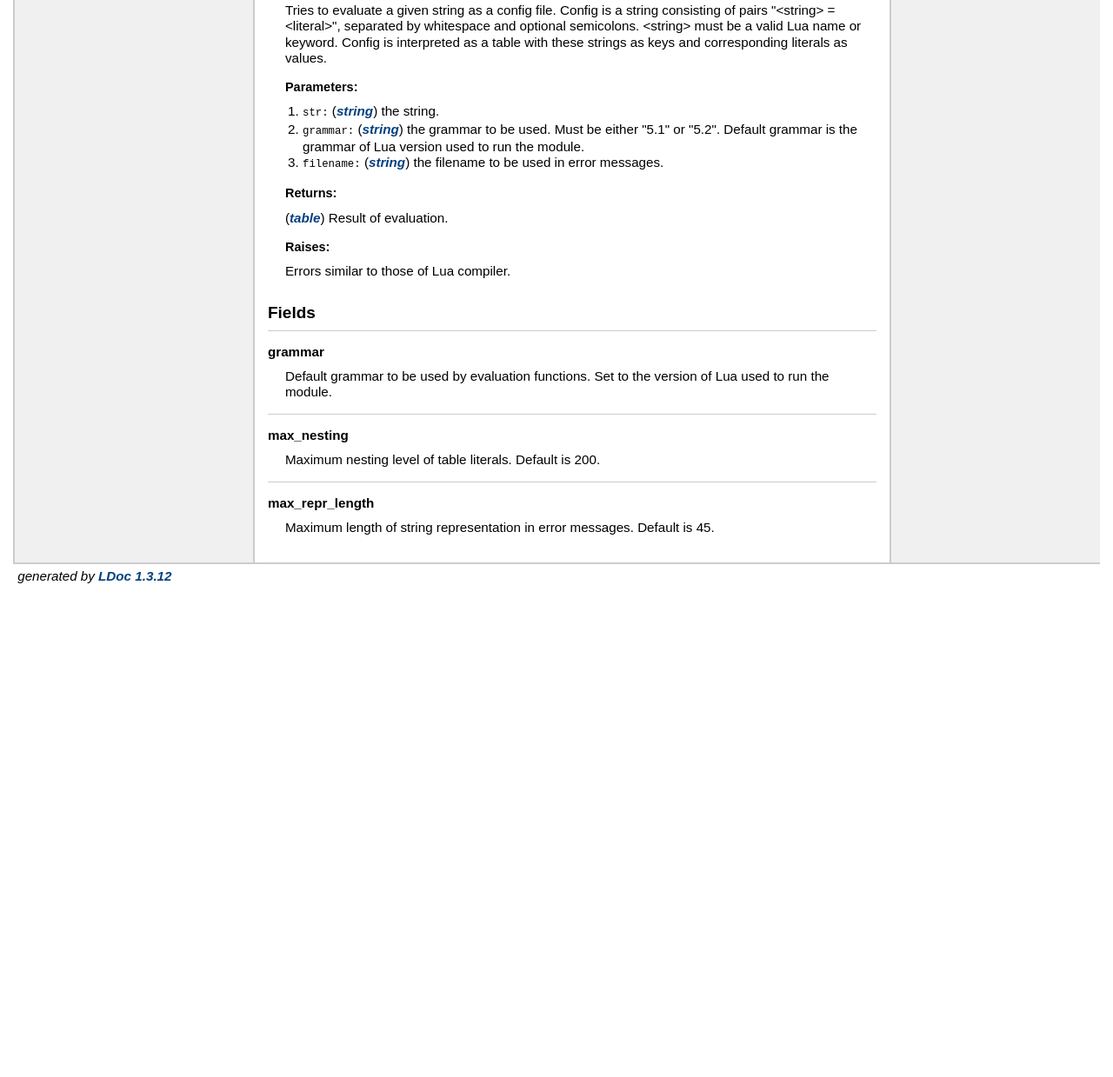
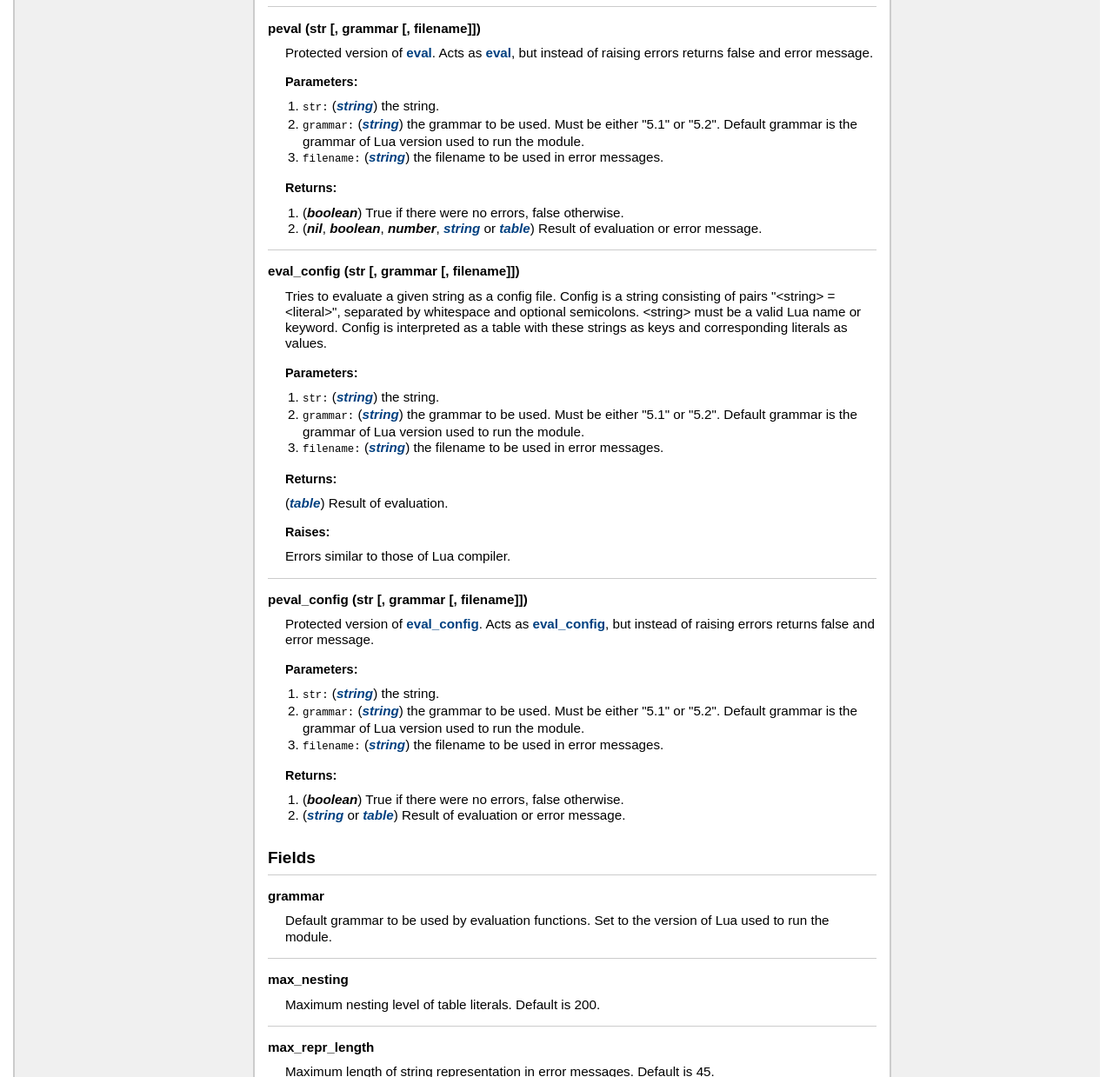
Before and after one commit to mpeterv/literal, a plain HTML site: page index.html in a window 1280 px wide. Shown: the part 855-2094 px from the top of the page at 87% size. Before the commit the page ends 1532 px from the top, so only its background shows below. Drawn offline with Linux system fonts and the light colour scheme.

Commit message:
updated docs

```diff
--- a/index.html
+++ b/index.html
@@ -61,8 +61,16 @@
 	<td class="summary">Tries to evaluate a given string as a Lua literal.</td>
 	</tr>
 	<tr>
+	<td class="name" nowrap><a href="#peval">peval&nbsp;(str [, grammar [, filename]])</a></td>
+	<td class="summary">Protected version of <a href="index.html#eval">eval</a>.</td>
+	</tr>
+	<tr>
 	<td class="name" nowrap><a href="#eval_config">eval_config&nbsp;(str [, grammar [, filename]])</a></td>
 	<td class="summary">Tries to evaluate a given string as a config file.</td>
+	</tr>
+	<tr>
+	<td class="name" nowrap><a href="#peval_config">peval_config&nbsp;(str [, grammar [, filename]])</a></td>
+	<td class="summary">Protected version of <a href="index.html#eval_config">eval_config</a>.</td>
 	</tr>
 </table>
 <h2><a href="#Fields">Fields</a></h2>
@@ -125,6 +133,42 @@
 
 </dd>
     <dt>
+    <a name = "peval"></a>
+    <strong>peval&nbsp;(str [, grammar [, filename]])</strong>
+    </dt>
+    <dd>
+    Protected version of <a href="index.html#eval">eval</a>.
+ Acts as <a href="index.html#eval">eval</a>, but instead of raising errors returns false and error message.
+
+
+    <h3>Parameters:</h3>
+    <ul>
+        <li><span class="parameter">str</span>
+            <span class="types"><a class="type" href="http://www.lua.org/manual/5.2/manual.html#6.4">string</a></span>
+         the string.</li>
+        <li><span class="parameter">grammar</span>
+            <span class="types"><a class="type" href="http://www.lua.org/manual/5.2/manual.html#6.4">string</a></span>
+         the grammar to be used. Must be either "5.1" or "5.2". Default grammar is the grammar of Lua version used to run the module.</li>
+        <li><span class="parameter">filename</span>
+            <span class="types"><a class="type" href="http://www.lua.org/manual/5.2/manual.html#6.4">string</a></span>
+         the filename to be used in error messages.</li>
+    </ul>
+
+    <h3>Returns:</h3>
+    <ol>
+        <li>
+          <span class="types"><span class="type">boolean</span></span>
+        True if there were no errors, false otherwise.</li>
+        <li>
+          <span class="types"><span class="type">nil</span>, <span class="type">boolean</span>, <span class="type">number</span>, <a class="type" href="http://www.lua.org/manual/5.2/manual.html#6.4">string</a> or <a class="type" href="http://www.lua.org/manual/5.2/manual.html#6.5">table</a></span>
+        Result of evaluation or error message.</li>
+    </ol>
+
+
+
+
+</dd>
+    <dt>
     <a name = "eval_config"></a>
     <strong>eval_config&nbsp;(str [, grammar [, filename]])</strong>
     </dt>
@@ -157,6 +201,42 @@
 
     <h3>Raises:</h3>
     Errors similar to those of Lua compiler.
+
+
+
+</dd>
+    <dt>
+    <a name = "peval_config"></a>
+    <strong>peval_config&nbsp;(str [, grammar [, filename]])</strong>
+    </dt>
+    <dd>
+    Protected version of <a href="index.html#eval_config">eval_config</a>.
+ Acts as <a href="index.html#eval_config">eval_config</a>, but instead of raising errors returns false and error message.
+
+
+    <h3>Parameters:</h3>
+    <ul>
+        <li><span class="parameter">str</span>
+            <span class="types"><a class="type" href="http://www.lua.org/manual/5.2/manual.html#6.4">string</a></span>
+         the string.</li>
+        <li><span class="parameter">grammar</span>
+            <span class="types"><a class="type" href="http://www.lua.org/manual/5.2/manual.html#6.4">string</a></span>
+         the grammar to be used. Must be either "5.1" or "5.2". Default grammar is the grammar of Lua version used to run the module.</li>
+        <li><span class="parameter">filename</span>
+            <span class="types"><a class="type" href="http://www.lua.org/manual/5.2/manual.html#6.4">string</a></span>
+         the filename to be used in error messages.</li>
+    </ul>
+
+    <h3>Returns:</h3>
+    <ol>
+        <li>
+          <span class="types"><span class="type">boolean</span></span>
+        True if there were no errors, false otherwise.</li>
+        <li>
+          <span class="types"><a class="type" href="http://www.lua.org/manual/5.2/manual.html#6.4">string</a> or <a class="type" href="http://www.lua.org/manual/5.2/manual.html#6.5">table</a></span>
+        Result of evaluation or error message.</li>
+    </ol>
+
 
 
 
```
